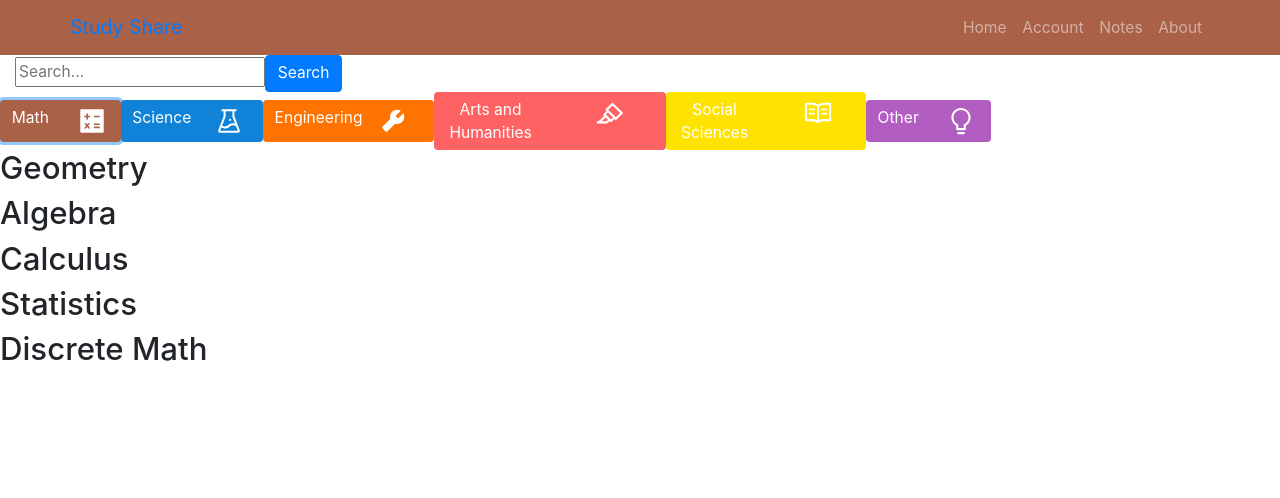
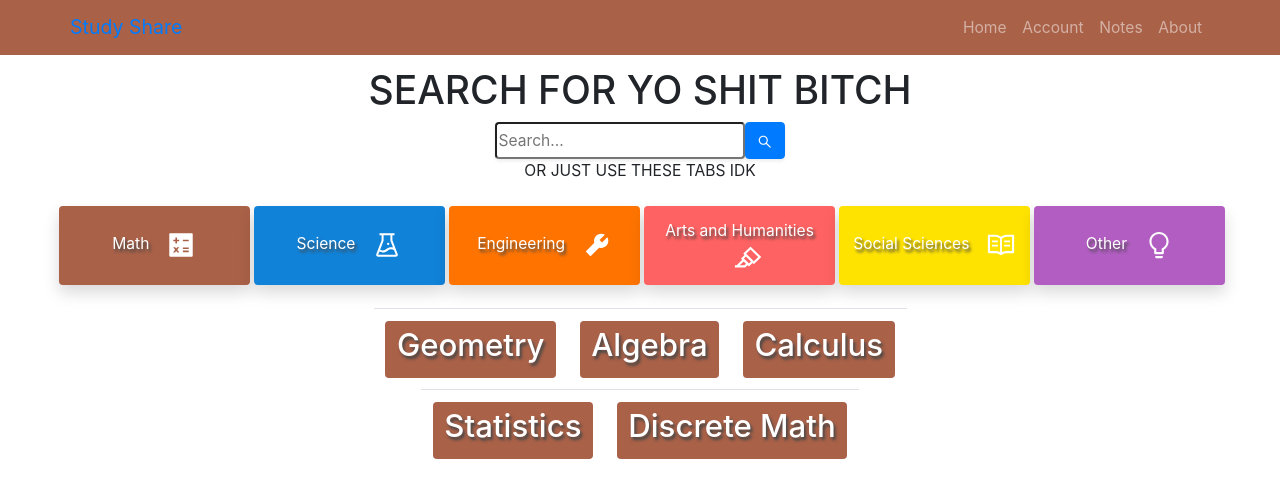
Before and after one commit to JonathanMCurtis/LargeProject, a React (Create React App) app in the folder recipes_web/: page /subjects in a window 1280 px wide. Both pictures are taken after a click on the button "Math". Shown: the top 498 px of the page. Built offline with nearby package versions, Linux system fonts and the light colour scheme.

Commit message:
Organized subjects page
Put topics in a table w/ 3 per row

```diff
--- a/recipes_web/src/pages/Subjects.js
+++ b/recipes_web/src/pages/Subjects.js
@@ -1,7 +1,9 @@
 import React, { Component } from 'react';
 import Button from 'react-bootstrap/Button';
 import Col from 'react-bootstrap/Col';
+import Container from 'react-bootstrap/Container';
 import Row from 'react-bootstrap/Row';
+import Table from 'react-bootstrap/Table';
 import NavBar from '../components/NavBar';
 import Subjects from '../data/Subjects.json';
 import {
@@ -10,7 +12,8 @@ import {
 	AiFillTool,
 	AiOutlineHighlight,
 	AiOutlineRead,
-	AiOutlineBulb
+	AiOutlineBulb,
+	AiOutlineSearch
 } from 'react-icons/ai';
 
 const Icons = {
@@ -19,7 +22,8 @@ const Icons = {
 	AiFillTool,
 	AiOutlineHighlight,
 	AiOutlineRead,
-	AiOutlineBulb
+	AiOutlineBulb,
+	AiOutlineSearch
 };
 
 export default class Topics extends Component {
@@ -43,36 +47,108 @@ export default class Topics extends Component {
 		const Icon = name => {
 			let Icon = Icons[name];
 
-			return <Icon size = { 30 } />;
+			return <Icon size = { 30 }
+						 style = {{
+							 marginLeft: '10%'
+						 }} />;
 		};
 
 		return (
+			<div className = 'my-4 d-flex justify-content-center'>
+				{
 					Object.keys(Subjects).map(subject => (
 						<Button
-					style = {{ backgroundColor: Subjects[subject].color, border: 'none' }}
+							className = 'ml-1 shadow'
+							style = {{
+								backgroundColor: Subjects[subject].color,
+								border: 'none',
+								textShadow: '2px 3px 3px #474747',
+								padding: '1%',
+								width: '15%'
+							}}
 							key = { subject }
 							onClick = { () => this.setState({ active: subject }) }
 						>
-					<Row>
-						<Col>
+							<div >
 								{ subject }
-						</Col>
-						<Col>
 								{ Icon(Subjects[subject].icon) }
-						</Col>
-					</Row>
+							</div>
 						</Button>
 					))
+				}
+			</div>
 		);
 	}
 
 	renderTopics() {
 		const { active } = this.state;
 
+		// note: I tried subject.length, JS just doesnt let me...
+		let len = Subjects[active] && Subjects[active].topics.length;
+		let subject = Subjects[active] && Subjects[active].topics;
+		const COLUMN = 3; // Change this for number of columns
+		let i = 0;
+		let temp = [];
+
+		for (i = 0; i < len; i += COLUMN) {
+			let part = subject.slice(i, i + COLUMN);
+
+			temp.push(part);
+		}
+
+		let last = temp.pop();
+
+		if (last === undefined)
+			last = [];
+
+		// We will render a table of buttons
 		return (
-			Subjects[active] && Subjects[active].topics.map(topic => (
+			<>
+				<Table
+					bordless = 'true'
+					className = 'm-0 d-flex justify-content-center'
+					style = {{ tableLayout: 'fixed' }}>
+					<tbody>
+						{
+							temp.map(sub => (
+								<tr> {
+									sub.map(topic => (
+										<td>
+											<Button style = {{
+												backgroundColor: Subjects[active].color,
+												border: 'none',
+												textShadow: '2px 3px 3px #474747'
+											}}>
 												<h2 key = { topic }>{ topic }</h2>
+											</Button>
+										</td>
 									))
+								} </tr>
+							))
+						}
+					</tbody>
+				</Table>
+				{ /* gotta do the last row separately for centering */ }
+				<Table
+					className = 'm-0 d-flex justify-content-center'
+					style = {{ tableLayout: 'fixed' }}>
+					<tbody><tr>
+						{ last.map(topic => (
+							<td>
+								<Button style = {{
+									backgroundColor: Subjects[active].color,
+									border: 'none',
+									textShadow: '2px 3px 3px #474747'
+								}}
+								onClick = ''>
+									<h2 key = { topic }>{ topic }</h2>
+								</Button>
+							</td>
+						))
+						}
+					</tr></tbody>
+				</Table>
+			</>
 		);
 	}
 
@@ -82,12 +158,19 @@ export default class Topics extends Component {
 		return (
 			<>
 				<NavBar background = { (Subjects[active] && Subjects[active].color) || '' } />
-				<div className = 'col-12 my-auto '>
-					<input type = 'text' placeholder = 'Search...' />
-					<Button>Search</Button>
+
+				<Container className = 'subjects' fluid = 'true'>
+					<h1> SEARCH FOR YO SHIT BITCH </h1>
+					<div className = 'col-12 my-auto d-flex justify-content-center'>
+						<input type = 'text' placeholder = 'Search...' className = 'rounded shadow-sm' />
+						<Button className = 'shadow-sm'> <AiOutlineSearch /> </Button>
 					</div>
+						OR JUST USE THESE TABS IDK
 					{ this.renderSubjects() }
+
 					{ this.renderTopics() }
+
+				</Container>
 			</>
 		);
 	}
--- a/recipes_web/src/pages/styles.css
+++ b/recipes_web/src/pages/styles.css
@@ -101,3 +101,11 @@ html, body, #root {
 .about {
 	width: 50rem;
 }
+
+.subjects {
+	text-align: center;
+	margin-top: 1%;
+	margin-bottom: 1%;
+	margin-right: 0.2%;
+	margin-left: 0.2%;
+}
```
Lines whose indentation alone changed are shown as unchanged.
